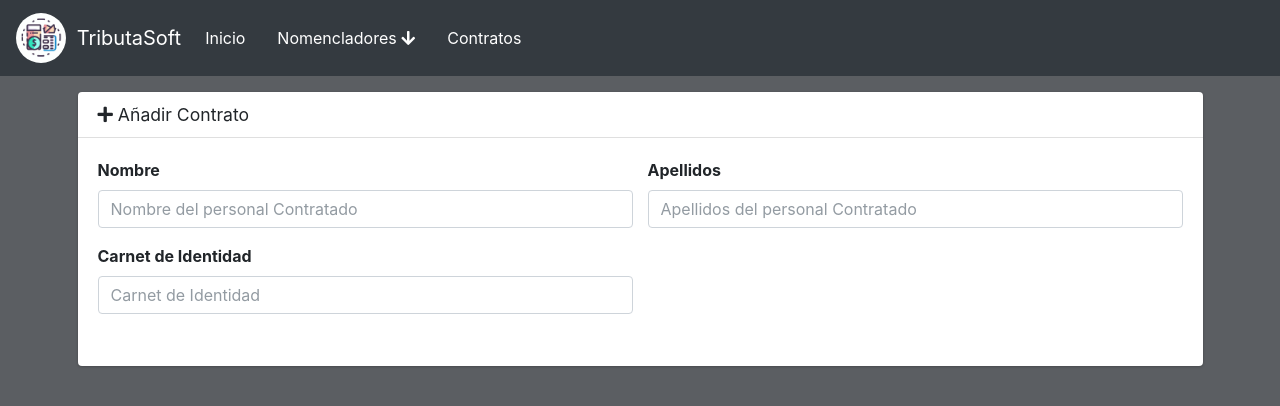
After one commit to AleHS-99/PagosOnat, a Flask app: page /contrato/add in a window 1280 px wide. The commit adds this page. Shown: the top 406 px of the page. Run offline with Flask 3, Linux system fonts and the light colour scheme; some libraries are stand-ins or nearby versions.

Commit message:
add_contrato
Avanzamos y eso les duele

```diff
--- a/main.py
+++ b/main.py
@@ -1,13 +1,35 @@
 from flask import Flask, render_template, request, redirect, flash
 from flask_sqlalchemy import SQLAlchemy
+from flaskwebgui import FlaskUI
+from werkzeug.serving import WSGIRequestHandler
 import os
 
 app = Flask(__name__)
 basedir = os.path.abspath(os.path.dirname(__file__))
 app.config['SQLALCHEMY_DATABASE_URI'] = 'sqlite:///' + os.path.join(basedir, 'bd.sqlite')
 app.config["SQLALCHEMY_TRACK_MODIFICATIONS"]=False
-app.secret_key = 'clave_secreta_aqui'
+app.secret_key = 'secret!'
 db = SQLAlchemy(app)
+
+def start_flask(**server_kwargs):
+
+    app = server_kwargs.pop("app", None)
+    server_kwargs.pop("debug", None)
+
+    try:
+        import waitress
+
+        waitress.serve(app, **server_kwargs)
+    except:
+        app.run(**server_kwargs)
+
+ui = FlaskUI(app=app,
+             server=start_flask,
+             server_kwargs={
+            "app": app,
+            "port": 3000,
+            "threaded": True,
+        },)
 
 #Diseño base de datos
 class CodigoSimple(db.Model):
@@ -47,7 +69,6 @@ class CodigoPagoMora(db.Model):
     porcentaje_mora3 = db.Column(db.Float)
     porcentaje_mora3_2 = db.Column(db.Float)
     dias_mora3 = db.Column(db.Integer)
-
 
 #Pagina Principal
 @app.route('/')
@@ -251,17 +272,29 @@ def cod_edit(tipo,id):
     else:
         return render_template('cod_edit.html')
 
-
 #Contrataciones
 @app.route('/contrato')
 def contrat_base():
     return render_template('contract_base.html')
+
+#Contrataciones Add
+@app.route('/contrato/add', methods=['GET', 'POST'])
+def contrat_add():
+    if request.method=='GET':
+        return render_template('contract_add.html')
+    elif request.method=='POST':
+        pass
+    else:
+        pass
 
 #Crear Tablas BD
 def create_all_tables():
     with app.app_context():
         db.create_all()
 
+
 if __name__ == '__main__':
     create_all_tables()
-    app.run(debug=True)
+    app.run()
+    #WSGIRequestHandler.protocol_version = "HTTP/1.1"
+    #ui.run()
--- a/templates/base.html
+++ b/templates/base.html
@@ -72,6 +72,5 @@
 
         {% block content %}{% endblock %}
 
-
       </body>
 </html>
--- a/templates/cod_add.html
+++ b/templates/cod_add.html
@@ -7,6 +7,9 @@
     <div class="row">
     <div class="col-12">
         <div class="card">
+          <div class="card-header">
+            <h2 class="card-title"><i class="fas fa-plus"></i> Añadir Código Tributario</h2>
+          </div>
             <div class="card-body">
               <form method="post">
                 <div class="form-group">
--- /dev/null
+++ b/templates/contract_add.html
@@ -0,0 +1,35 @@
+{% extends 'base.html' %}
+
+{% block content %}
+<p></p>
+<div class="container">
+    <div class="card">
+        <div class="card-header">
+            <h2 class="card-title"><i class="fas fa-plus"></i> A&ntilde;adir Contrato</h2>
+        </div>
+        <div class="card-body">
+            <form method="post">
+                <div class="row">
+                    <div class="col-md-6"><!--Izquierda-->
+                        <div class="form-group">
+                            <label for="nombre">Nombre</label>
+                            <input type="text" placeholder="Nombre del personal Contratado" class="form-control" id="nombre" name="nombre" required>
+                        </div>
+                        <div class="form-group">
+                            <label for="ci">Carnet de Identidad</label>
+                            <input type="number" placeholder="Carnet de Identidad" max="11" class="form-control" id="ci" name="ci" required>
+                        </div>
+                    </div>
+                    <div class="col-md-6"><!--Derecha-->
+                        <label for="apellidos">Apellidos</label>
+                        <input type="text" placeholder="Apellidos del personal Contratado" class="form-control" id="apellidos" name="apellidos" required>
+
+                    </div>
+                </div>
+            </form>
+        </div>
+    </div>
+</div>
+
+
+{% endblock %}
--- a/templates/contract_base.html
+++ b/templates/contract_base.html
@@ -26,7 +26,7 @@
             <div class="card-header">
               <h3 class="card-title">Listado de C&oacute;digos Tributarios</h3>
               <div class="float-right">
-                <a href="{{ url_for('cod_add') }}" class="btn btn-primary btn-flat">
+                <a href="{{ url_for('contrat_add') }}" class="btn btn-primary btn-flat">
                     <i class="fas fa-plus"></i> A&ntilde;adir
                 </a>
                     </div>
```
